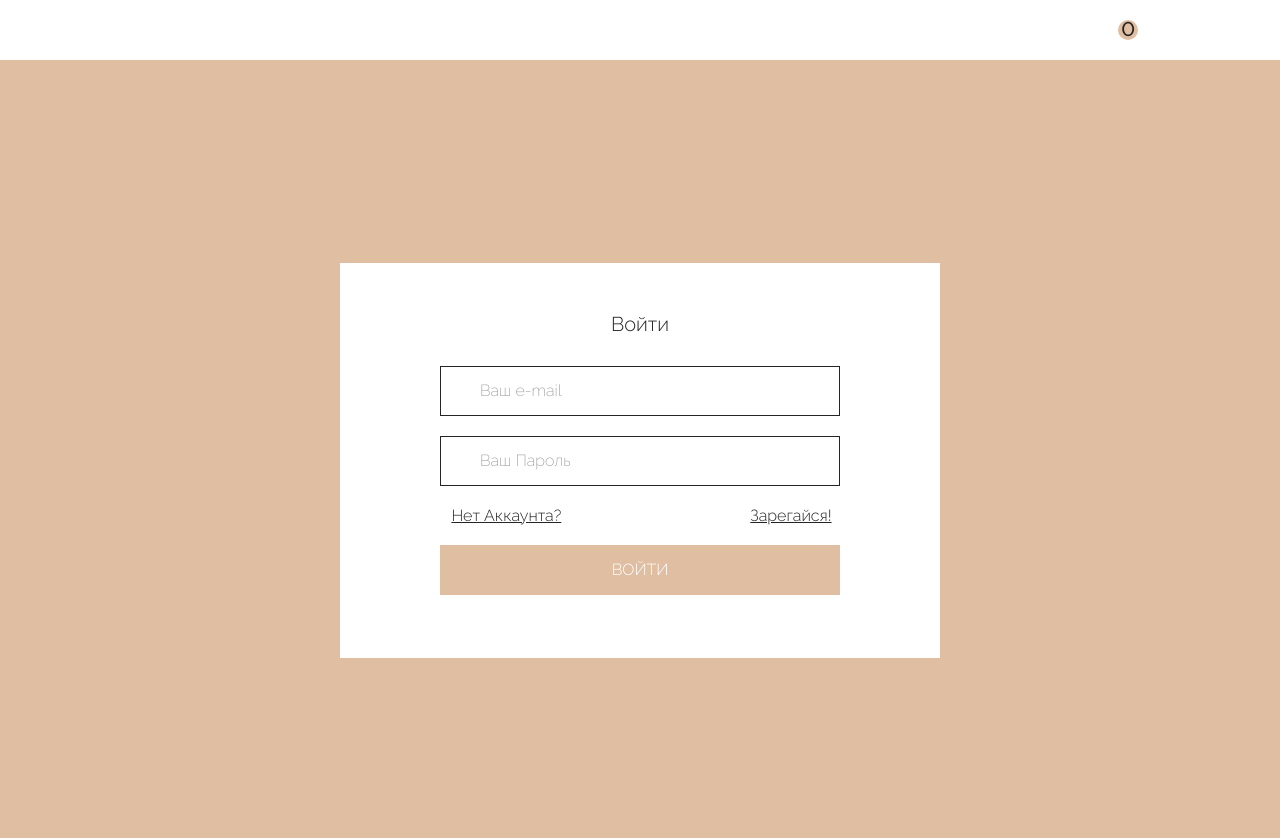
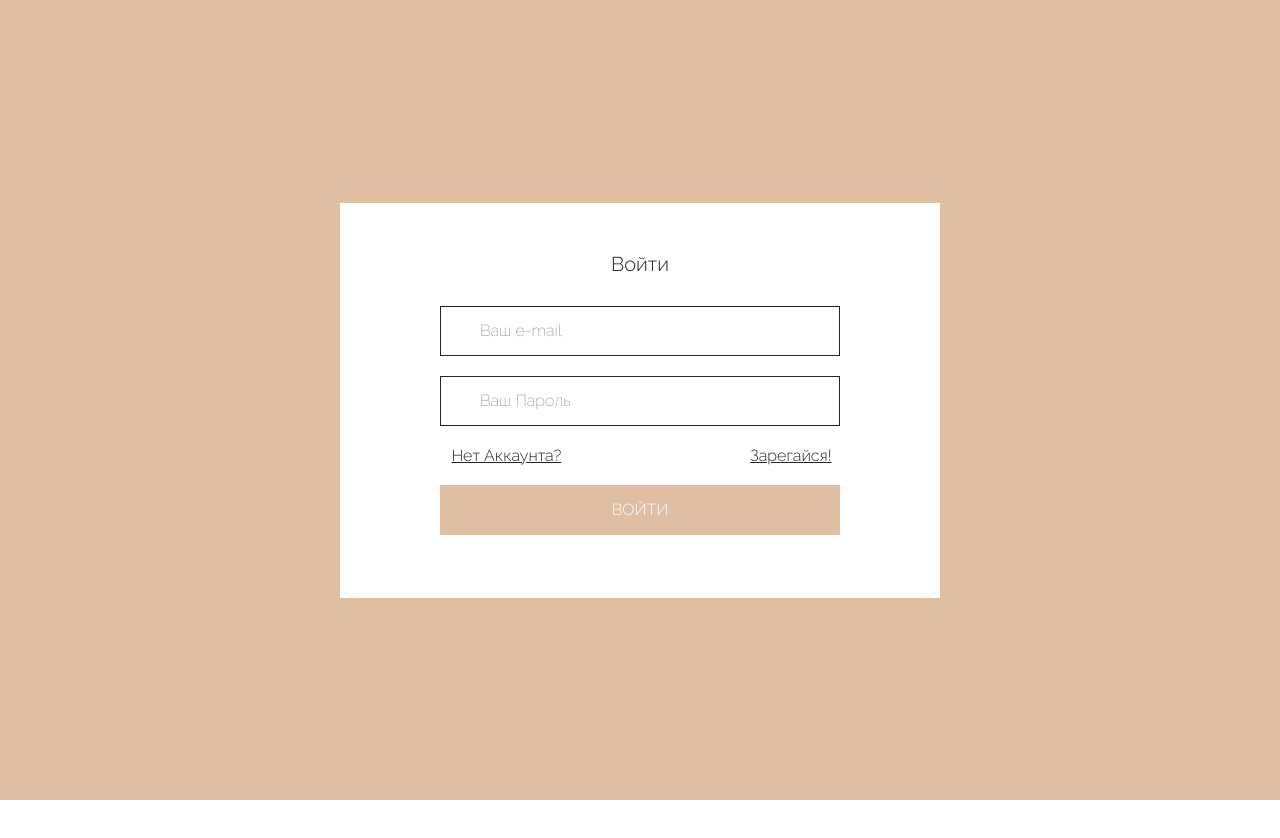
Before and after one commit to nurikgentle/NEW, a React (Create React App) app: page /signin in a window 1280 px wide. Shown: the top 838 px of the page. After the commit the page ends 800 px from the top, so only its background shows below. Built offline with nearby package versions, Linux system fonts and the light colour scheme; no server answers; sample sign-in values are in the browser's storage.

Commit message:
saku nurik islam

```diff
--- a/src/App.js
+++ b/src/App.js
@@ -38,9 +38,9 @@ function App() {
 
   return (
     <div>
-      <ProtectedRoute>
+      {/* <ProtectedRoute> */}
          <Navbar size={cart.length} />
-      </ProtectedRoute>
+      {/* </ProtectedRoute> */}
       <Routes>
         <Route path='/signup' element={<SignUp />} />
         <Route path='/signin' element={<SignIn />} />
--- a/src/COMPONENTS/NAVBAR/Navbar.jsx
+++ b/src/COMPONENTS/NAVBAR/Navbar.jsx
@@ -24,10 +24,12 @@ const Navbar = ({ size }) => {
     const catalog = matchPath("/catalog", pathname)
     const productPage = matchPath("/catalog/:id", pathname)
     const order = matchPath("/order", pathname)
+    const signin = matchPath("/signin", pathname)
+    const signup = matchPath("/signup", pathname)
 
 
   return (
-    <nav>
+    <nav style={signin ? {display: 'none'} : signup ? {display: 'none'} : null}>
           <div className='first-block'>
              <div style={catalog ? {color: '#E0BEA2'} : productPage ? {color: '#E0BEA2'} : order ? {color: '#E0BEA2'} : null} onClick={(e) => setIsOpen(!isOpen)}  className='hamburger' >
                 <Hamburger />
--- a/src/PAGES/SIGN IN/SignIn.jsx
+++ b/src/PAGES/SIGN IN/SignIn.jsx
@@ -1,6 +1,6 @@
 import React, { useState } from 'react'
 import './SignIn.scss'
-import { Link, useNavigate } from "react-router-dom";
+import { Link, matchPath, useLocation, useNavigate } from "react-router-dom";
 import { signInWithEmailAndPassword } from 'firebase/auth'
 import { auth } from '../../Firebase';
 
@@ -9,6 +9,7 @@ const SignIn = () => {
 
     const [err, setErr] = useState(false)
     const navigate = useNavigate()
+
 
     const handleSubmit = async (e) => {
         e.preventDefault()
```
